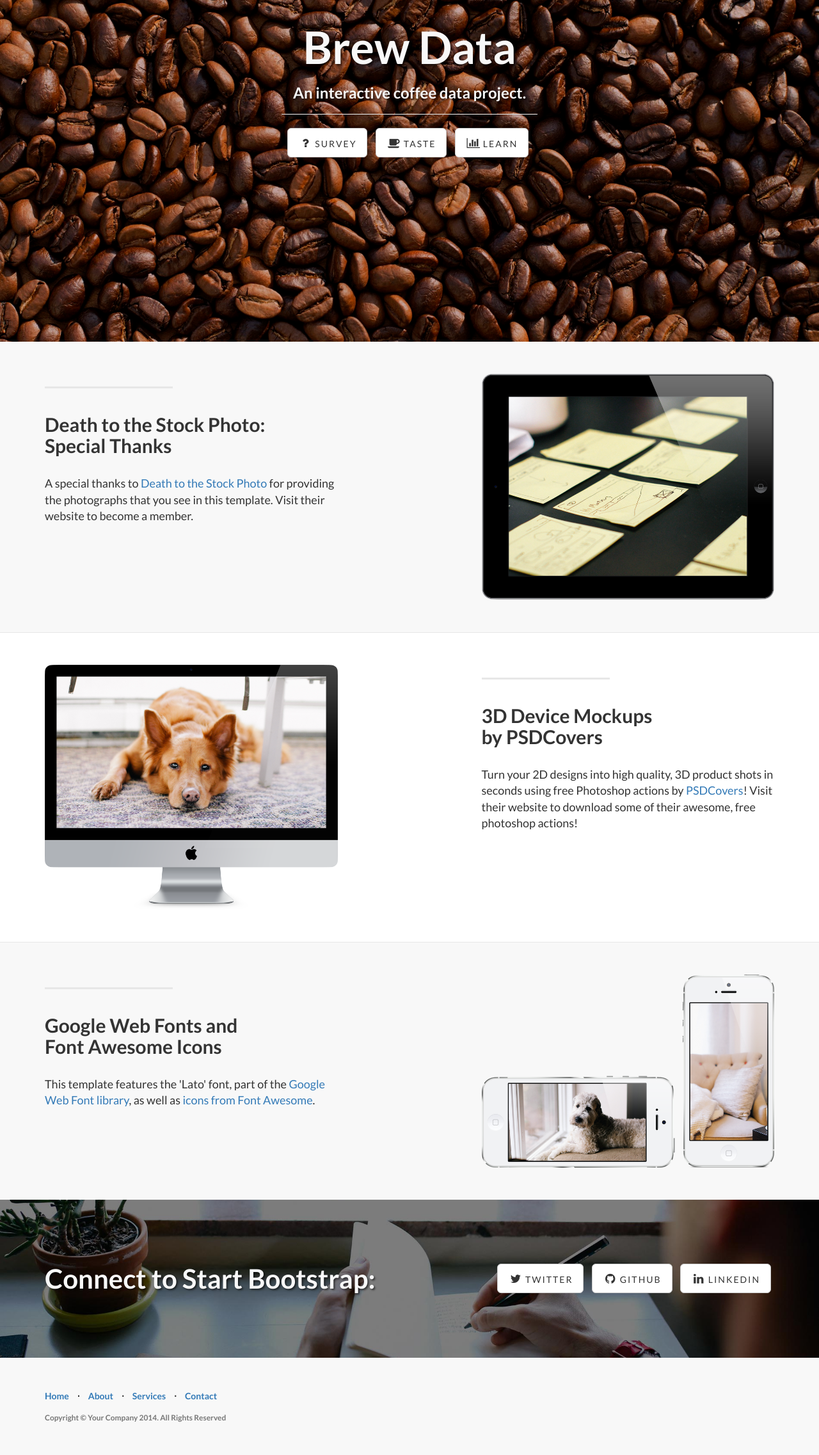
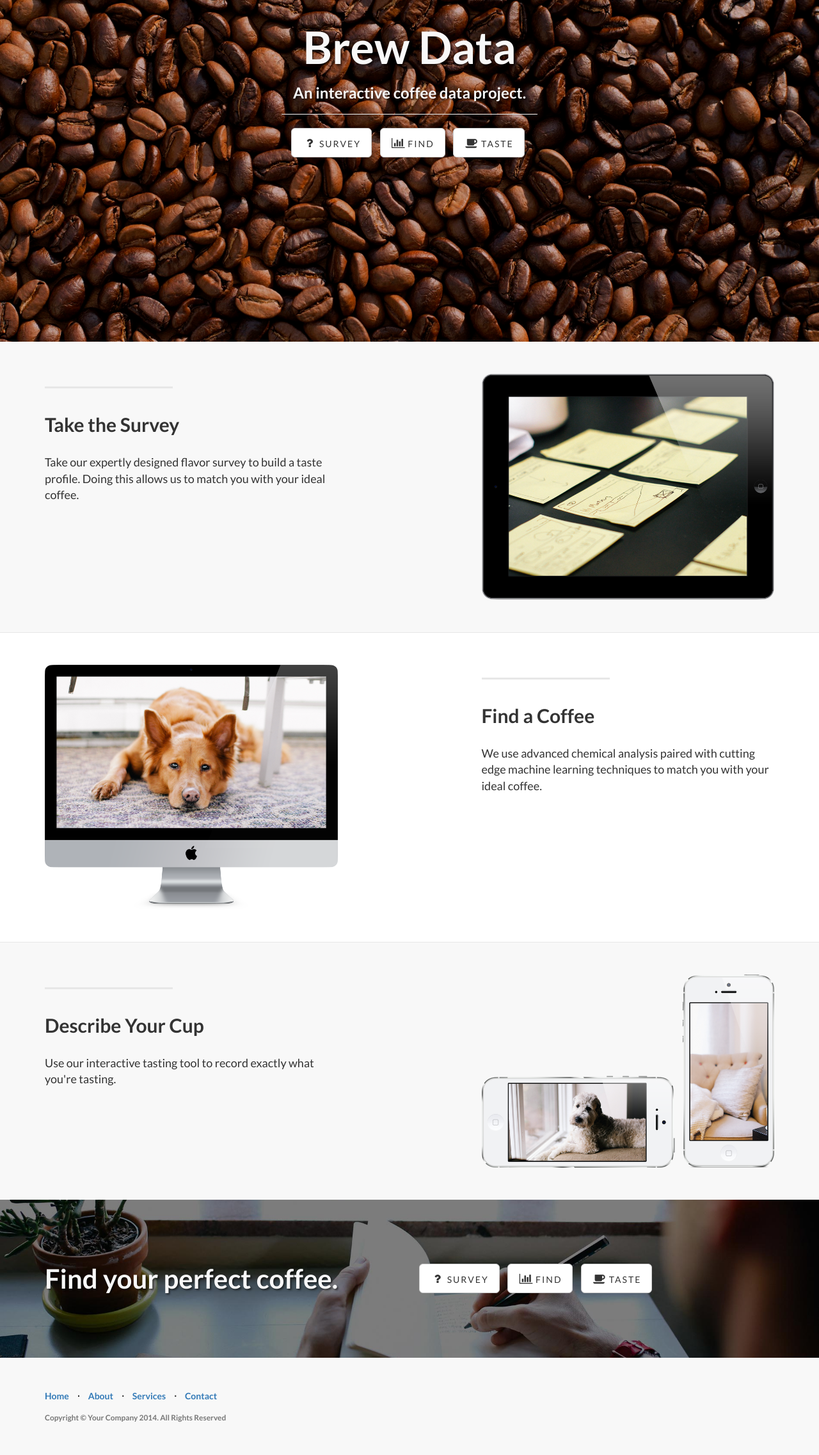
Before and after one commit to mslevin/Senior-Project, a Django app: page /coffee/ in a window 1280 px wide. Shown: the part 243-2517 px from the top of the page at 64% size. Run offline with Django 3.2, Linux system fonts and the light colour scheme; some libraries are stand-ins or nearby versions.

Commit message:
more work on main page

```diff
--- a/coffee_site/coffee/templates/coffee/index.html
+++ b/coffee_site/coffee/templates/coffee/index.html
@@ -60,7 +60,14 @@
                         <a href="#services">Contact</a>
                     </li>
                     <li>
-                        <a href="#contact">Login</a>
+                       {# this should check if the user is logged in #}
+                       {% if False %}
+                        {# if logged in, link is to their account page #}
+                        <a href="#profile">Account</a>
+                        {% else %}
+                        {# otherwise, take them to a login screen #}
+                        <a href="#login">Login</a>
+                        {% endif %}
                     </li>
                 </ul>
             </div>
@@ -83,13 +90,13 @@
                         <hr class="intro-divider">
                         <ul class="list-inline intro-social-buttons">
                             <li>
-                                <a href="" class="btn btn-default btn-lg"><i class="fa fa-question fa-fw"></i> <span class="network-name">Survey</span></a>
+                                <a href="{% url 'survey' %}" class="btn btn-default btn-lg"><i class="fa fa-question fa-fw"></i> <span class="network-name">Survey</span></a>
                             </li>
                             <li>
-                                <a href="" class="btn btn-default btn-lg"><i class="fa fa-coffee fa-fw"></i> <span class="network-name">Taste</span></a>
+                                <a href="{% url 'recommend' %}" class="btn btn-default btn-lg"><i class="fa fa-bar-chart fa-fw"></i> <span class="network-name">Find</span></a>
                             </li>
                             <li>
-                                <a href="" class="btn btn-default btn-lg"><i class="fa fa-bar-chart fa-fw"></i> <span class="network-name">Learn</span></a>
+                                <a href="{% url 'taste' %}" class="btn btn-default btn-lg"><i class="fa fa-coffee fa-fw"></i> <span class="network-name">Taste</span></a>
                             </li>
                         </ul>
                     </div>
@@ -112,8 +119,9 @@
                 <div class="col-lg-5 col-sm-6">
                     <hr class="section-heading-spacer">
                     <div class="clearfix"></div>
-                    <h2 class="section-heading">Death to the Stock Photo:<br>Special Thanks</h2>
-                    <p class="lead">A special thanks to <a target="_blank" href="http://join.deathtothestockphoto.com/">Death to the Stock Photo</a> for providing the photographs that you see in this template. Visit their website to become a member.</p>
+                    <h2 class="section-heading">Take the Survey</h2>
+                    <p class="lead">Take our expertly designed flavor survey to build a taste profile.
+                    Doing this allows us to match you with your ideal coffee.</p>
                 </div>
                 <div class="col-lg-5 col-lg-offset-2 col-sm-6">
                     <img class="img-responsive" src="{% static 'coffee/img/ipad.png' %}" alt="">
@@ -134,8 +142,9 @@
                 <div class="col-lg-5 col-lg-offset-1 col-sm-push-6  col-sm-6">
                     <hr class="section-heading-spacer">
                     <div class="clearfix"></div>
-                    <h2 class="section-heading">3D Device Mockups<br>by PSDCovers</h2>
-                    <p class="lead">Turn your 2D designs into high quality, 3D product shots in seconds using free Photoshop actions by <a target="_blank" href="http://www.psdcovers.com/">PSDCovers</a>! Visit their website to download some of their awesome, free photoshop actions!</p>
+                    <h2 class="section-heading">Find a Coffee</h2>
+                    <p class="lead">We use advanced chemical analysis paired with cutting edge machine learning
+                    techniques to match you with your ideal coffee.</p>
                 </div>
                 <div class="col-lg-5 col-sm-pull-6  col-sm-6">
                     <img class="img-responsive" src="{% static 'coffee/img/dog.png' %}" alt="">
@@ -156,8 +165,8 @@
                 <div class="col-lg-5 col-sm-6">
                     <hr class="section-heading-spacer">
                     <div class="clearfix"></div>
-                    <h2 class="section-heading">Google Web Fonts and<br>Font Awesome Icons</h2>
-                    <p class="lead">This template features the 'Lato' font, part of the <a target="_blank" href="http://www.google.com/fonts">Google Web Font library</a>, as well as <a target="_blank" href="http://fontawesome.io">icons from Font Awesome</a>.</p>
+                    <h2 class="section-heading">Describe Your Cup</h2>
+                    <p class="lead">Use our interactive tasting tool to record exactly what you're tasting.</p>
                 </div>
                 <div class="col-lg-5 col-lg-offset-2 col-sm-6">
                     <img class="img-responsive" src="{% static 'coffee/img/phones.png' %}" alt="">
@@ -177,10 +186,10 @@
 
             <div class="row">
                 <div class="col-lg-6">
-                    <h2>Connect to Start Bootstrap:</h2>
+                    <h2>Find your perfect coffee.</h2>
                 </div>
                 <div class="col-lg-6">
-                    <ul class="list-inline banner-social-buttons">
+                    <!--<ul class="list-inline banner-social-buttons">
                         <li>
                             <a href="https://twitter.com/SBootstrap" class="btn btn-default btn-lg"><i class="fa fa-twitter fa-fw"></i> <span class="network-name">Twitter</span></a>
                         </li>
@@ -189,6 +198,18 @@
                         </li>
                         <li>
                             <a href="#" class="btn btn-default btn-lg"><i class="fa fa-linkedin fa-fw"></i> <span class="network-name">Linkedin</span></a>
+                        </li>
+                    </ul>-->
+
+                    <ul class="list-inline intro-social-buttons">
+                        <li>
+                           <a href="" class="btn btn-default btn-lg"><i class="fa fa-question fa-fw"></i> <span class="network-name">Survey</span></a>
+                        </li>
+                        <li>
+                           <a href="" class="btn btn-default btn-lg"><i class="fa fa-bar-chart fa-fw"></i> <span class="network-name">Find</span></a>
+                        </li>
+                        <li>
+                           <a href="" class="btn btn-default btn-lg"><i class="fa fa-coffee fa-fw"></i> <span class="network-name">Taste</span></a>
                         </li>
                     </ul>
                 </div>
```
Also changed, not shown: coffee_site/coffee/templates/coffee/survey.html (+76 -11 lines), 1 other file.
